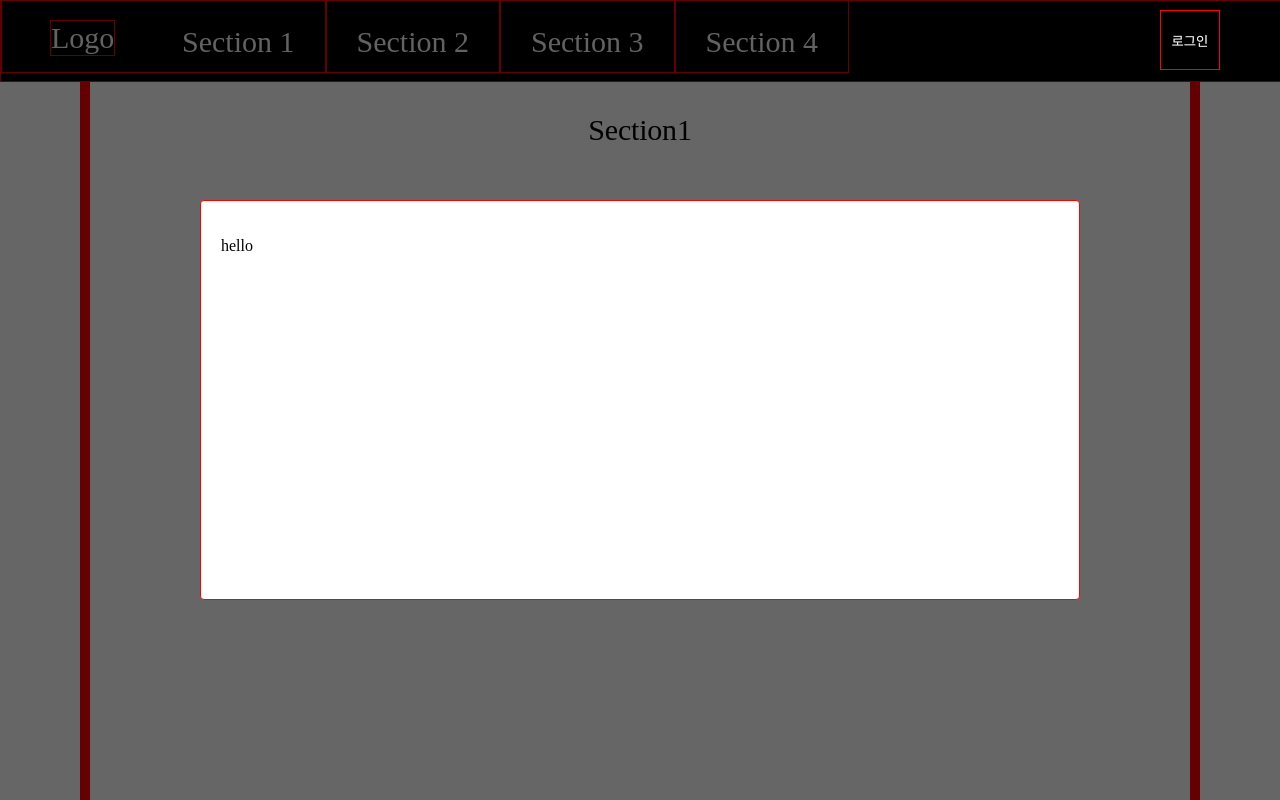
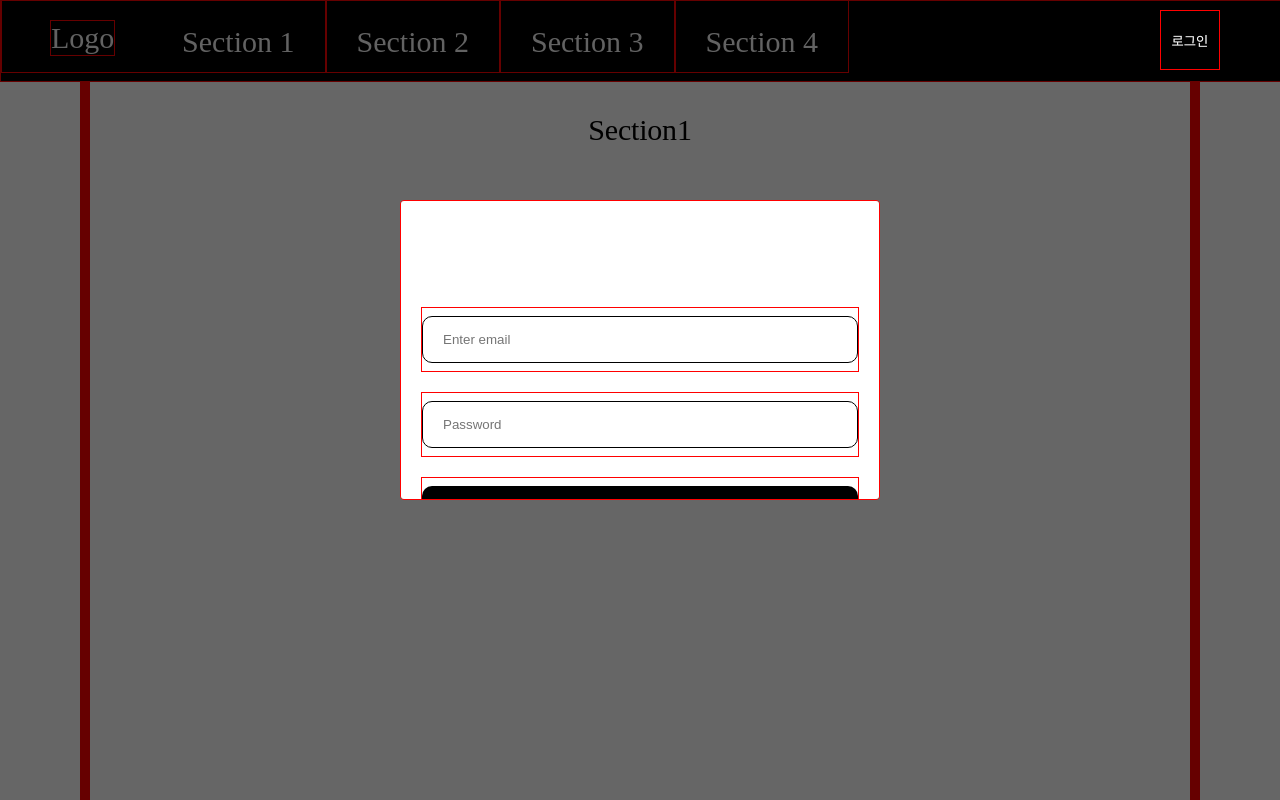
Before and after one commit to Rush-Develop/milky_frontend, a React (Create React App) app: page / in a window 1280 px wide. Both pictures are taken after a click on the button "로그인". Shown: the top 800 px of the page. Built offline with nearby package versions, Linux system fonts and the light colour scheme.

Commit message:
login form

```diff
--- a/package.json
+++ b/package.json
@@ -9,6 +9,7 @@
     "prop-types": "^15.8.1",
     "react": "^18.2.0",
     "react-dom": "^18.2.0",
+    "react-hook-form": "^7.43.1",
     "react-minimal-side-navigation": "^1.9.2",
     "react-modal": "^3.16.1",
     "react-responsive": "^9.0.2",
--- a/src/routes/components/css/home.module.css
+++ b/src/routes/components/css/home.module.css
@@ -49,3 +49,44 @@
   z-index: 99;
   color: whitesmoke;
 }
+
+.form {
+  background-color: #f0f0f0;
+  /* border-radius: 20px; */
+  box-sizing: border-box;
+  height: 400px;
+  padding: 40px;
+  margin: auto;
+  width: 400px;
+  box-shadow: 0px 8px 33px #999;
+}
+
+.UI {
+  margin-top: 20px;
+  border: 1px solid red;
+}
+
+input[type="text"],
+input[type="password"] {
+  width: 100%;
+  padding: 15px 20px;
+  margin: 8px 0;
+  box-sizing: border-box;
+  /* border: none; */
+  background-color: white;
+  color: black;
+  border-radius: 10px;
+  border: 1px solid black;
+}
+
+input[type="submit"] {
+  width: 100%;
+  padding: 12px 20px;
+  margin: 8px 0;
+  box-sizing: border-box;
+  border: none;
+  background-color: black;
+  color: white;
+  transition: all 0.3s;
+  border-radius: 10px;
+}
--- a/src/routes/components/elements/LoginModal.js
+++ b/src/routes/components/elements/LoginModal.js
@@ -1,9 +1,21 @@
-import { useEffect, useState } from "react";
+import React, { useEffect, useState } from "react";
 import styles from "../css/home.module.css";
 import Modal from "react-modal";
 
 function LoginModal() {
   const [modalIsOpen, setModalIsOpen] = useState(false);
+  const [state, setState] = useState({
+    email: "",
+    password: "",
+  });
+  console.log("렌더링");
+  const handleChange = (e) => {
+    const { id, value } = e.target;
+    setState((prevState) => ({
+      ...prevState,
+      [id]: value,
+    }));
+  };
   return (
     <>
       <button onClick={() => setModalIsOpen(true)} className={styles.Login}>
@@ -25,9 +37,9 @@ function LoginModal() {
           content: {
             position: "absolute",
             top: "200px",
-            left: "200px",
-            right: "200px",
-            bottom: "200px",
+            left: "400px",
+            right: "400px",
+            bottom: "300px",
             border: "1px solid #ccc",
             background: "#fff",
             overflow: "auto",
@@ -42,7 +54,31 @@ function LoginModal() {
         <button onClick={() => setModalIsOpen(false)} className={styles.Login}>
           로그인
         </button>
-        <p className={styles.Modal}>hello</p>
+        <p className={styles.Modal}>
+          <form style={{ textAlign: "center", paddingTop: "50px" }}>
+            <p className={styles.UI}>
+              <input
+                type="text"
+                id="email"
+                placeholder="Enter email"
+                value={state.email}
+                onChange={handleChange}
+              />
+            </p>
+            <p className={styles.UI}>
+              <input
+                type="password"
+                id="password"
+                placeholder="Password"
+                value={state.password}
+                onChange={handleChange}
+              />
+            </p>
+            <p className={styles.UI}>
+              <input type="submit" value="Login" />
+            </p>
+          </form>
+        </p>
       </Modal>
     </>
   );
--- a/src/routes/components/elements/Menu.js
+++ b/src/routes/components/elements/Menu.js
@@ -1,5 +1,6 @@
 import styled from "styled-components";
 import { Link } from "react-scroll";
+import LoginModal from "./LoginModal";
 
 function Menu() {
   const StyledLink = styled(Link)`
```
Also changed, not shown: 1 other file (tests, documents, lock files or other folders).
